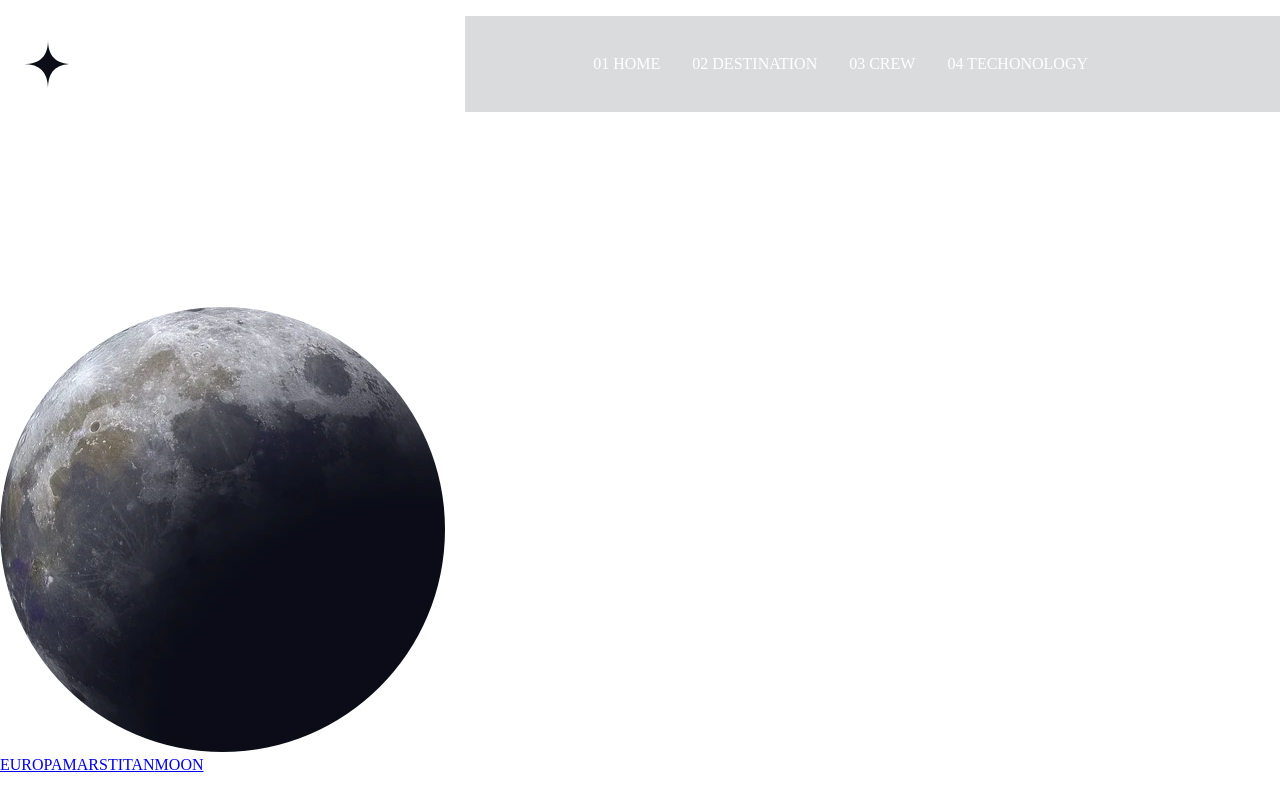
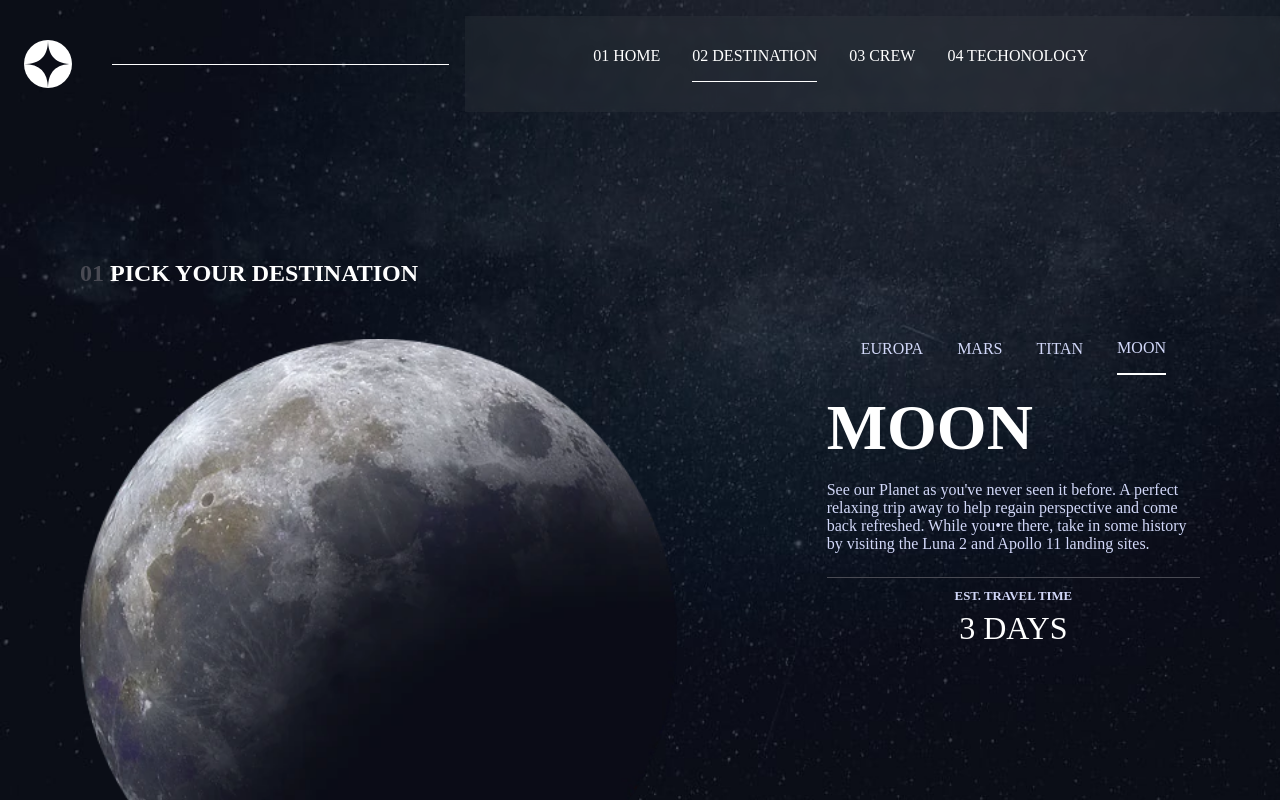
Before and after one commit to kottor96/React-Space-Router, a React (Vite) app: page /Destination/MOON in a window 1280 px wide. Shown: the top 800 px of the page. Built offline with nearby package versions, Linux system fonts and the light colour scheme.

Commit message:
page destination

```diff
--- a/src/index.css
+++ b/src/index.css
@@ -5,6 +5,97 @@ body {
 
 section {
   padding-top: 30vh !important;
+}
+
+.gris {
+  color: rgb(73, 74, 83);
+}
+
+#pageDestination {
+  display: flex;
+  flex-direction: column;
+  min-height: 100vh;
+  background-repeat: no-repeat;
+  background-size: cover;
+}
+#pageDestination h2 {
+  margin-left: 5rem;
+}
+#pageDestination .planet {
+  padding: 2rem 5rem;
+  display: flex;
+}
+#pageDestination .planet h3 {
+  font-size: 4em;
+  margin: 0;
+  margin-top: 1rem;
+}
+#pageDestination .planet hr {
+  width: 100%;
+  height: 1px !important;
+  border: none;
+  background-color: rgb(73, 74, 83);
+}
+#pageDestination .planet div {
+  flex: 1;
+}
+#pageDestination .planet .planetImg {
+  flex: 2;
+}
+#pageDestination .planet .planetImg img {
+  width: 80%;
+  aspect-ratio: 1/1;
+}
+#pageDestination .planet .planetDescription {
+  display: flex;
+  flex-direction: column;
+  min-height: 100%;
+}
+#pageDestination .planet .planetDescription nav {
+  display: flex;
+  justify-content: space-evenly !important;
+  align-items: center;
+}
+#pageDestination .planet .planetDescription nav a {
+  text-decoration: none;
+  color: rgb(210, 216, 249);
+  padding-bottom: 1rem;
+}
+#pageDestination .planet .planetDescription .active {
+  border-bottom: 2px solid rgb(255, 255, 255);
+}
+#pageDestination .planet .planetDescription > p {
+  color: rgb(210, 216, 249);
+}
+#pageDestination .planet .planetDescription > div {
+  display: flex;
+  align-items: center;
+  flex-direction: column;
+}
+#pageDestination .planet .planetDescription > div > * {
+  margin: 0.2rem 0;
+}
+#pageDestination .planet .planetDescription > div h5 {
+  font-size: 0.8rem;
+  color: rgb(210, 216, 249);
+}
+#pageDestination .planet .planetDescription > div p {
+  font-size: 2rem;
+}
+@media screen and (min-width: 768px) {
+  #pageDestination {
+    background-image: url("./assets/bg_destination/background-destination-desktop.jpg");
+  }
+}
+@media screen and (max-width: 768px) and (min-width: 425px) {
+  #pageDestination {
+    background-image: url("./assets/bg_destination/background-destination-desktop.jpg");
+  }
+}
+@media screen and (max-width: 425px) {
+  #pageDestination {
+    background-image: url("./assets/bg_destination/background-destination-desktop.jpg");
+  }
 }
 
 #homePage {
@@ -48,9 +139,9 @@ section {
 #homePage #homeBtn a {
   width: 90%;
   aspect-ratio: 1/1;
-  border: none;
 }
 #homePage #homeBtn a button {
+  border: none;
   font-size: 1.3rem;
   font-weight: 200;
   cursor: pointer;
@@ -110,6 +201,10 @@ section {
 #navBase a {
   color: rgb(255, 255, 255);
   text-decoration: none;
+  padding-bottom: 1rem;
+}
+#navBase .active {
+  border-bottom: 1px solid rgb(255, 255, 255);
 }
 
 /*# sourceMappingURL=index.css.map */
--- a/src/pages/destination/Destination.jsx
+++ b/src/pages/destination/Destination.jsx
@@ -7,7 +7,7 @@ export default function Destination() {
     return(
         <>
             <section id="pageDestination">
-                <h2>PICK YOUR DESTINATION</h2>
+                <h2><span className="gris">01</span> PICK YOUR DESTINATION</h2>
                 <Outlet/>
             </section>
         </>
--- a/src/pages/destination/Destination_lieu.jsx
+++ b/src/pages/destination/Destination_lieu.jsx
@@ -8,14 +8,14 @@ export default function Destination_lieu(){
 
     const planete = data.find(el=>el.destination === destination)
 
-
+    const ta = planete.destination.toLowerCase()+' planet' ;
 
     return(
-        <div className={planete.destination.toLowerCase()}>
-            <div>
+        <div className={ta}>
+            <div className="planetImg">
                 <img src={planete.img} alt={planete.destination.toLowerCase()} />
             </div>
-            <div>
+            <div className="planetDescription">
                 <NavSousPage data={data}/>
                 <h3>{planete.destination}</h3>
                 <p>{planete.text}</p>
--- a/src/sass/partials/_base.sass
+++ b/src/sass/partials/_base.sass
@@ -6,3 +6,6 @@ body
 
 section
     padding-top: 30vh !important
+
+.gris
+    color: $gris
--- a/src/sass/partials/_destination.sass
+++ b/src/sass/partials/_destination.sass
@@ -0,0 +1,76 @@
+@use './_variable' as *
+
+
+#pageDestination
+    display: flex
+    flex-direction: column
+    min-height: 100vh
+    background-repeat: no-repeat
+    background-size: cover
+    h2
+        margin-left: 5rem
+    .planet
+        padding: 2rem 5rem
+        display: flex
+        h3
+            font-size: 4em
+            margin: 0
+            margin-top: 1rem
+
+
+        hr
+            width: 100%
+            height: 1px !important
+            border: none
+            background-color: $gris
+
+        div
+            flex: 1
+        .planetImg
+            flex: 2
+            img
+                width: 80%
+                aspect-ratio: 1/1
+
+
+        .planetDescription
+            display: flex
+            flex-direction: column
+            min-height: 100%
+            nav
+                display: flex
+                justify-content: space-evenly !important
+                align-items: center
+                a
+                    text-decoration: none
+                    color: $grisBis
+                    padding-bottom: 1rem
+            .active
+                border-bottom: 2px solid $white
+
+
+            >p
+                color: $grisBis
+            >div
+                display: flex
+                align-items: center
+                flex-direction: column
+
+                >*
+                    margin: 0.2rem 0
+                h5
+                    font-size: 0.8rem
+                    color: $grisBis
+                p
+                    font-size: 2rem
+
+
+
+
+
+    @media screen and ( min-width: 768px )
+        background-image: url('./assets/bg_destination/background-destination-desktop.jpg')
+    @media screen and ( max-width: 768px ) and ( min-width: 425px )
+        background-image: url('./assets/bg_destination/background-destination-desktop.jpg')
+    @media screen and ( max-width: 425px )
+        background-image: url('./assets/bg_destination/background-destination-desktop.jpg')
--- a/src/sass/partials/_home.sass
+++ b/src/sass/partials/_home.sass
@@ -36,8 +36,8 @@
         a
             width: 90%
             aspect-ratio: 1/1
-            border: none
             button
+                border: none
                 font-size: 1.3rem
                 font-weight: 200
                 cursor: pointer
--- a/src/sass/partials/_nav.sass
+++ b/src/sass/partials/_nav.sass
@@ -37,3 +37,6 @@
     a
         color: $white
         text-decoration: none
+        padding-bottom: 1rem
+    .active
+        border-bottom:1px solid $white
--- a/src/sass/partials/_variable.sass
+++ b/src/sass/partials/_variable.sass
@@ -1,3 +1,4 @@
 $white : rgb(255,255,255)
 $black : rgb(0,0,0)
 $gris : rgb(73, 74, 83)
+$grisBis: rgb(210, 216, 249)
```
Also changed, not shown: 1 other file (tests, documents, lock files or other folders).
